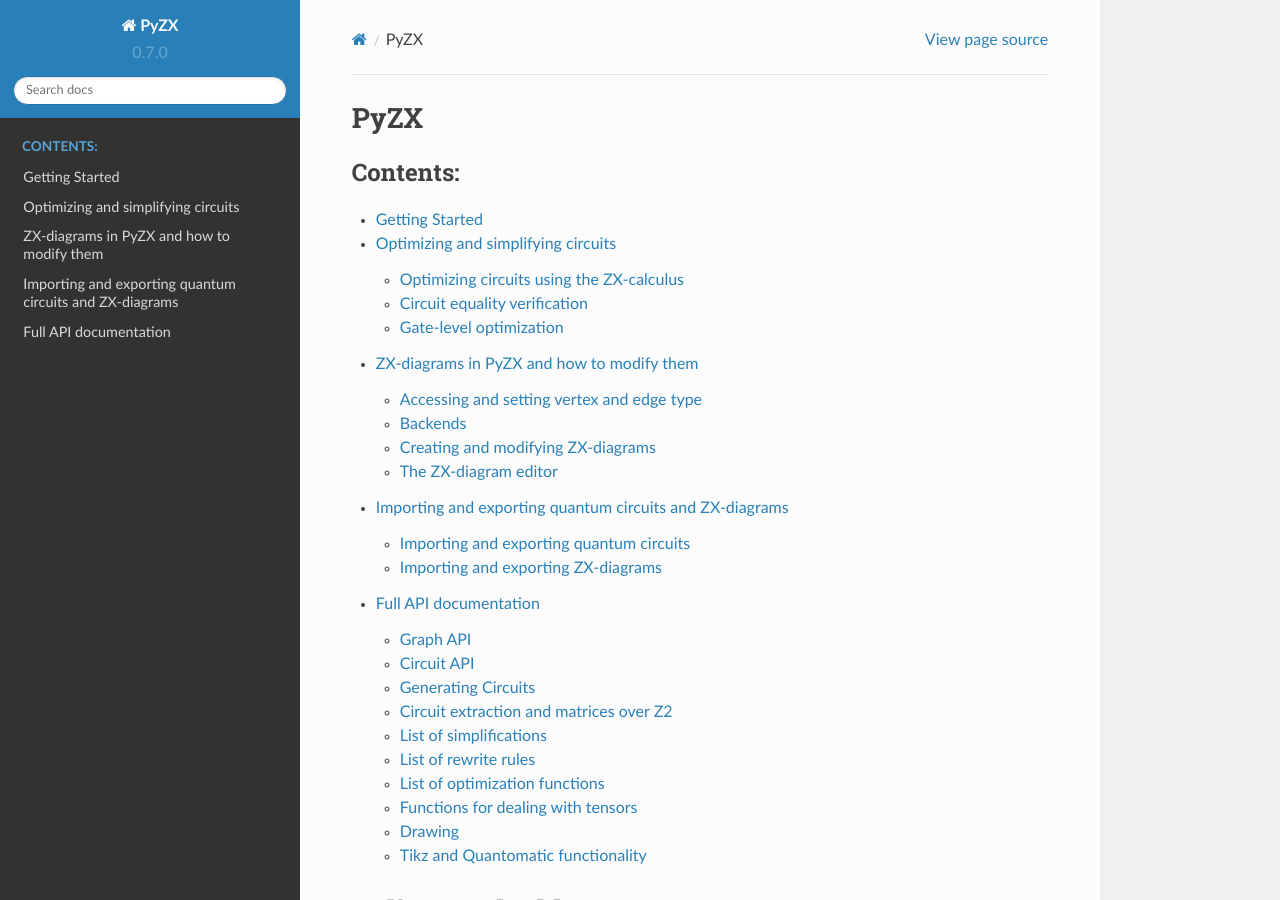
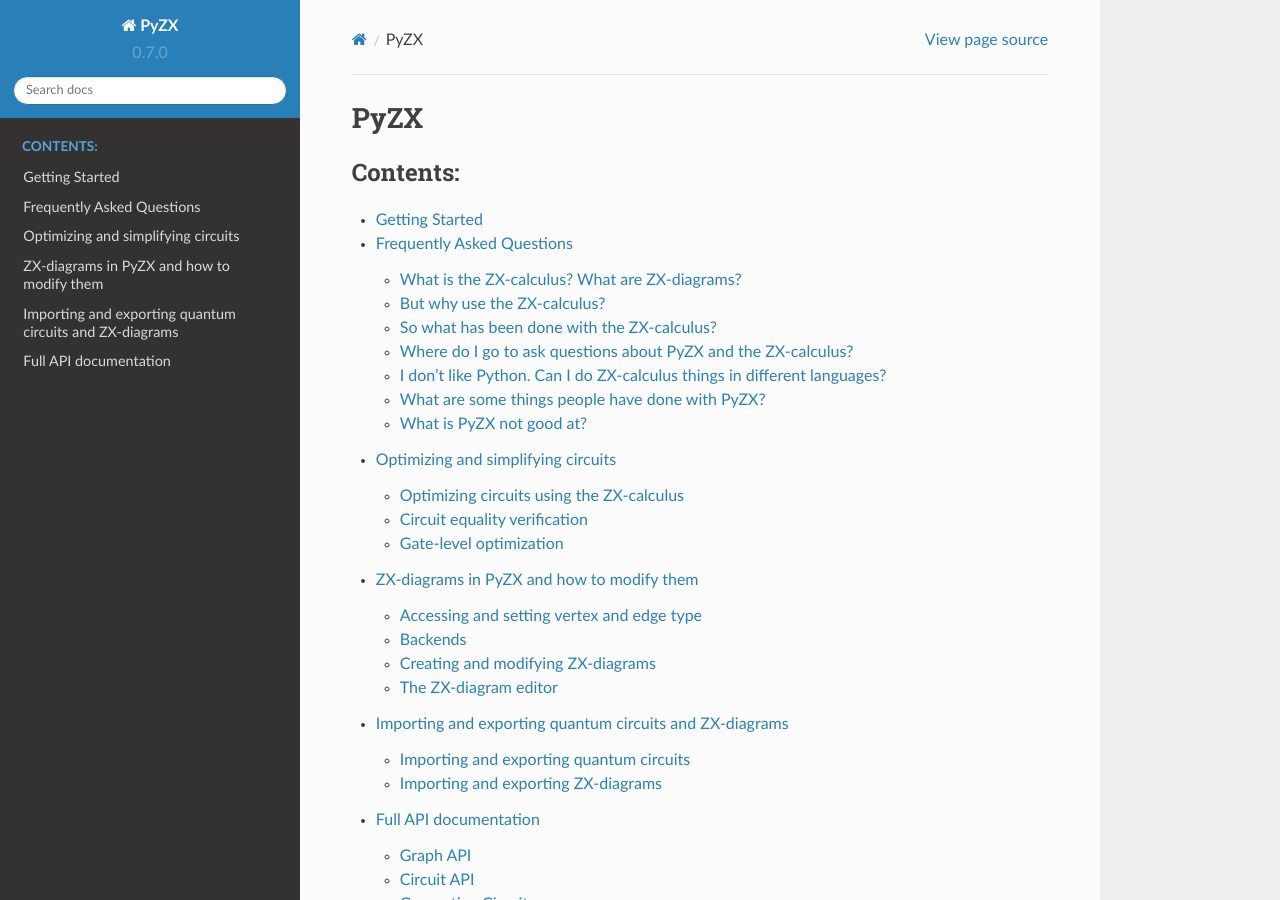
Before and after one commit to zxcalc/pyzx, a Sphinx documentation site: the page built from doc/index.rst, in a window 1280 px wide and 900 px high. Built offline with Sphinx 7.4.7 and the Read the Docs theme 2.0.0, drawn with Linux system fonts in a browser that asks for light colours; some of the changed lines change nothing that is shown.

Commit message:
Added a FAQ to the documentation

```diff
--- /dev/null
+++ b/doc/faq.rst
@@ -0,0 +1,86 @@
+Frequently Asked Questions
+=============================
+
+.. _faq:
+
+
+Most of these questions actually aren't asked that frequently, but I figured this would be a good place to put all this information.
+
+
+What is the ZX-calculus? What are ZX-diagrams?
+-----------------------------------------------
+
+ZX-diagrams are a graphical representation of quantum processes. For those who know what that means: they are a type of tensor network.
+The benefit of using ZX-diagrams over quantum circuits is that, first, ZX-diagrams can represent arbitrary linear maps and not just unitaries, and second, it comes equipped with a set of useful rewrite rules. These rewrite rules are collectively known as the *ZX-calculus*.
+If you want to learn more, check out the `Wikipedia page <https://en.wikipedia.org/wiki/ZX-calculus>`_, this `review article <https://arxiv.org/abs/2012.13966>`_, or `this book <https://www.amazon.com/Picturing-Quantum-Processes-Diagrammatic-Reasoning/dp/110710422X>`_.
+
+
+But why use the ZX-calculus?
+--------------------------------
+
+Quantum circuits are very 'rigid'. They have the same number of input and output wires, and gates occur at specific locations on these wires. ZX-diagrams are more flexible, which allows us to find (in principle) more optimisations. Since we are not restricted to unitary circuits, we can also use ZX-diagrams to reason about non-unitary models of computation like
+`Measurement-based Quantum Computation <https://arxiv.org/abs/2003.01664>`_ or `lattice surgery in surface codes <https://arxiv.org/abs/1704.08670>`_.
+There are some issues when doing this rewriting though, which is that it can be `hard <https://arxiv.org/abs/2202.09194>`_ to transform a ZX-diagram back into a quantum circuit. You can still do this however, if you are `smart <https://arxiv.org/abs/1902.03178>`_ about it.
+
+
+So what has been done with the ZX-calculus?
+-----------------------------------------------
+
+A bunch of things! Below I list just the things related to quantum computing where there are concrete numbers to back-up the benefits of using it over standard quantum circuits.
+
+- Using the rewrite strategy :func:`~pyzx.simplify.full_reduce` that is implemented in PyZX, a Clifford circuit can be brought into a `normal form <https://arxiv.org/abs/1902.03178>`_ that has some nice properties.
+- Using this same rewrite strategy, all the Clifford measurements in a measurement-based quantum computation can be `removed <https://arxiv.org/abs/2003.01664>`_.
+- Using this same rewrite strategy, we can optimise the `T-count <https://arxiv.org/abs/1903.10477>`_ of a circuit.
+- Using ZX-diagrams, `several <https://arxiv.org/abs/1812.01238>`_ surface code `constructions <https://arxiv.org/abs/1905.08916>`_ have `succesfully <https://arxiv.org/abs/1912.11503>`_ been `optimised <https://arxiv.org/abs/2206.12780>`_.
+- Using ZX-diagrams, the simulation technique of `stabilizer decompositions <https://quantum-journal.org/papers/q-2019-09-02-181/>`_ can be `interleaved with diagrammatic simplifications <https://arxiv.org/abs/2109.01076>`_ to speed these up by a `considerable amount <https://arxiv.org/abs/2202.09202>`_. These techniques are implemented in a Rust port of PyZX: `quizx <https://github.com/Quantomatic/quizx>`_.
+
+
+
+Where do I go to ask questions about PyZX and the ZX-calculus?
+------------------------------------------------------------------
+
+Check out the `ZX-calculus Discord channel <https://discord.gg/6shbsEQ3FC>`_. Otherwise you could go to the `Quantum Computing Stack Exchange <https://quantumcomputing.stackexchange.com/>`_ and tag your question with ``zx-calculus``. If you have a feature request or something you think might be a bug, feel free to create an `issue on Github <https://github.com/Quantomatic/pyzx/issues>`_.
+
+
+
+I don't like Python. Can I do ZX-calculus things in different languages?
+------------------------------------------------------------------------------
+
+Some of the functionality of PyZX has been ported to the `ZXCalculus.jl <https://juliapackages.com/p/zxcalculus>`_ Julia package. A port to the Rust language, `quizx <https://github.com/Quantomatic/quizx>`_, is also available. These packages have the benefit of being a lot faster, but the drawback of been less feature-rich, for instance having less capabilities of visualising the results.
+
+
+What are some things people have done with PyZX?
+-----------------------------------------------------
+
+Below there is a list of papers where the authors either contributed new features to PyZX, or otherwise used PyZX in their work (for instance to optimise circuits they use, or to benchmark against). I try to keep this list up-to-date. If you see something missing, let me know!
+You might also want to take a look at the full list of `ZX papers tagged PyZX <https://zxcalculus.com/publications.html?q=pyzx>`_ (although this does not include papers that do not use ZX-diagrams themselves).
+
+Implemented additional features:
+
+- `Meijer-van de Griendt <https://arxiv.org/abs/1904.00633>`_ implemented a CNOT routing algorithm in PyZX based on Steiner trees.
+- `East et al. <https://arxiv.org/abs/2012.01219>`_ built on the ZH-calculus rewrite strategy in PyZX to automatically simplify AKLT states. See also `Richard East's PhD thesis <https://tel.archives-ouvertes.fr/tel-03719945>`_.
+- Ryan Krueger in `his Master thesis <https://arxiv.org/abs/2209.06874>`_ looked at using simulated annealing and genetic algorithms to improve simplification and reduce CNOT count of the resulting circuits. Related strategies were proposed in `Korbinian Staudacher's Master thesis <https://www.mnm-team.org/pub/Diplomarbeiten/stau21/PDF-Version/stau21.pdf>`_.
+- `Borgna et al. <https://arxiv.org/abs/2109.06071>`_ implemented mixed quantum-classical optimization in PyZX. This allows you to represent and simplify circuits that include measurement and classical control.
+
+
+Used PyZX:
+
+- `Lehmann et al. <https://arxiv.org/abs/2205.05781>`_ implemented some ZX-calculus rewrite rules in `Coq <https://coq.inria.fr/>`_ in order to formally verify correctness of rewrite rules.
+- `Hanks et al. <https://journals.aps.org/prx/abstract/10.1103/PhysRevX.10.041030>`_ used the ZX-calculus to optimise braided circuits on surface codes. PyZX helped them optimise the circuits to a size where they could do further optimisation by hand.
+- `Neri et al. <https://ieeexplore.ieee.org/abstract/document/9557827?casa_token=PNUnIAHVfVcAAAAA:Wc1S-lri0k1jQxRHWVKln_zoq0johTznpzMH8FQrpyCxf27VaTOKyYoCOB9-dDsBO74A8b4Z2Q>`_ used PyZX in their pipeline to compile quantum circuits to something that could run on physical quantum computers.
+
+Benchmarked against PyZX:
+
+- `Yeh et al. <https://src.acm.org/binaries/content/assets/src/2020/lia-yeh.pdf>`_ benchmarked PyZX against Qiskit transpilation and finds that in some cases PyZX improves gate counts beyond that of Qiskit.
+- `Hietala et al. <https://arxiv.org/abs/1912.02250>`_ implemented a verified quantum compiler, also in Coq, and benchmarked it against PyZX (amongst other libraries). They find that while PyZX is better at T-count optimisation, it is worse at reducing two-qubit gate count.
+- `Kharkov et al. <https://arxiv.org/abs/2202.14025>`_ built a general compiler benchmark platform and compared various compilers on a variety of different metrics.
+
+
+What is PyZX not good at?
+-------------------------------
+
+PyZX was originally built to optimize T-count. It is not so good at optimizing two-qubit gate count (like the number of CNOTs). This behaviour however changes quite drastically per type of circuit. You might find for instance that it blows up the number of CNOTs if you start with a circuit full of Toffoli's, while if you give it a Trotterized chemistry circuit, it will be able to perform a lot better.
+
+PyZX also doesn't implement any of the tricks to optimally compile one and two-qubit circuits, such as using the Euler Decomposition to combine adjacent single-qubit rotations, or the KAK decomposition to reduce every two-qubit circuit to have at most three CNOTs.
+
+PyZX is quite fast, but it is still written in Python, and as such has its limits. If you have a circuit with tens of thousands of gates it should run quickly enough, but if you go to millions of gates, it will start to lag. If speed is your concern, check out `quizx <https://github.com/Quantomatic/quizx>`_.
--- a/doc/index.rst
+++ b/doc/index.rst
@@ -11,6 +11,7 @@
    :caption: Contents:
 
    gettingstarted
+   faq
    simplify
    graph
    representations
```
